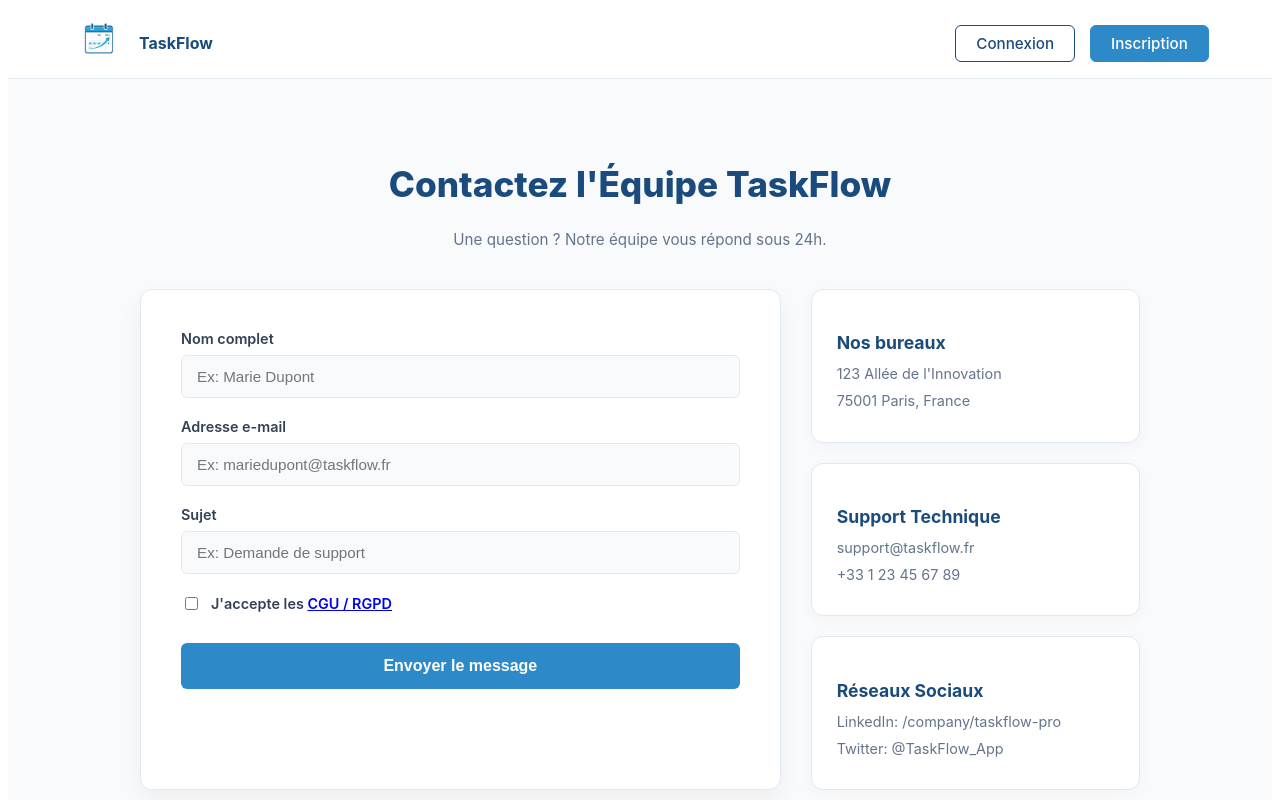
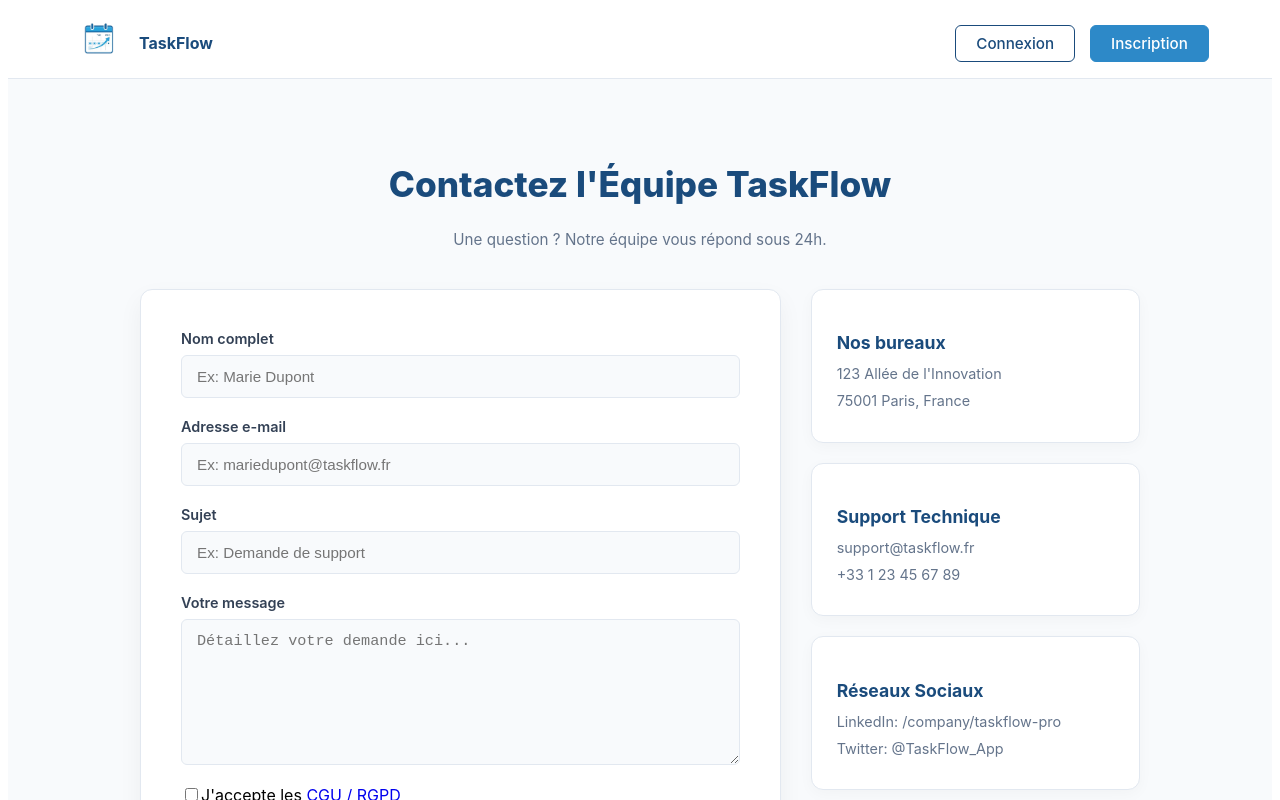
Before and after one commit to TaskFlowGirls/TaskFlowFront, a React (Vite) app: page /contact in a window 1280 px wide. Shown: the top 800 px of the page. Built offline with nearby package versions, Linux system fonts and the light colour scheme.

Commit message:
ajout case à cocher

```diff
--- a/src/pages/Contact.jsx
+++ b/src/pages/Contact.jsx
@@ -67,15 +67,29 @@ const Contact = () => {
                         </div>
 
                         <div className="input-group">
-                <label className="input-label" style={{ display: 'flex', alignItems: 'center', gap: '10px' }}>
+                            <label className="input-label" htmlFor="message">Votre message</label>
+                            <textarea
+                                id="message"
+                                name="message"
+                                className="input-field textarea-field"
+                                value={formData.message}
+                                onChange={handleChange}
+                                placeholder="Détaillez votre demande ici..."
+                                required
+                            />
+                        </div>
+
+                        <div className="rgpd-container-fixed">
                             <input
                                 type="checkbox"
                                 name="acceptedTerms"
+                                id="acceptedTerms"
                                 checked={formData.acceptedTerms}
                                 onChange={handleChange}
                                 required
                             />
-                    <span>J'accepte les <a href='/cgu' target='_blank'>CGU / RGPD</a></span>
+                            <label htmlFor="acceptedTerms">
+                                J'accepte les <a href='/cgu' target='_blank'>CGU / RGPD</a>
                             </label>
                         </div>
 
--- a/src/styles/Contact.css
+++ b/src/styles/Contact.css
@@ -135,3 +135,13 @@
     font-size: 0.9rem;
     text-align: center;
 }
+
+.rgpd-group {
+    display: flex;
+    align-items: center; /* Aligne verticalement la case et le texte */
+    justify-content: flex-start; /* Force le tout à gauche */
+    gap: 10px;
+    margin: 15px 0;
+    width: 100%;
+    text-align: left;
+}
```
Lines whose indentation alone changed are shown as unchanged.
